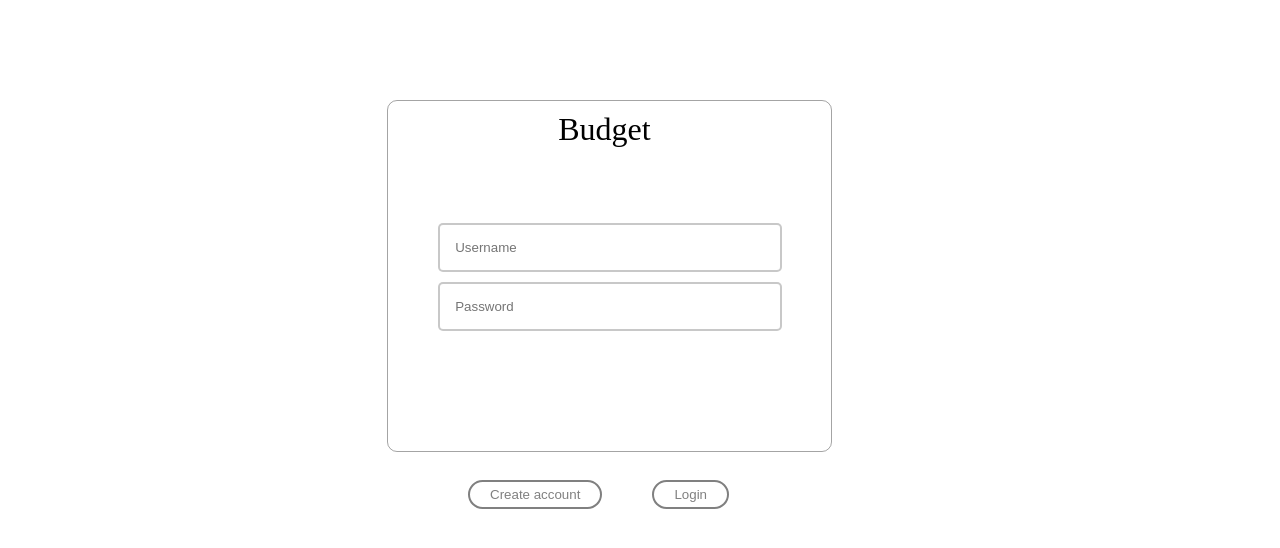
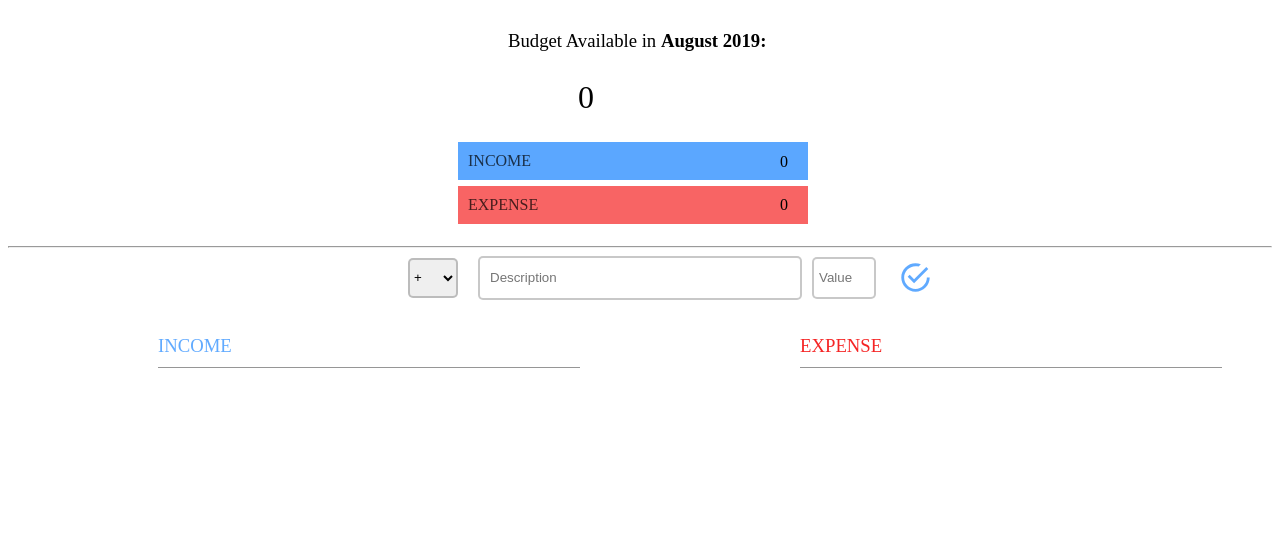
Before and after one commit to SrikantKonduri/Budget, a React (Create React App) app: page /home in a window 1280 px wide. Shown: the top 548 px of the page. Built offline with nearby package versions, Linux system fonts and the light colour scheme.

Commit message:
Created react routes(/,/home)

```diff
--- a/src/index.js
+++ b/src/index.js
@@ -1,14 +1,22 @@
 import React, { Component } from 'react'
 import ReactDOM from 'react-dom'
 import App from './App'
+import {BrowserRouter as Router,Route,Switch} from 'react-router-dom';
+import BudgetMain from './BudgetMain';
 import * as serviceWorker from './serviceWorker';
 
 class NewComponent extends Component{
     render(){
         return(
-            <div>
-                <App />
-            </div>
+            <Router>
+                <div>
+                    <Switch>
+                        <Route exact path = '/' component = {App}/>
+                        <Route exact path = '/home' component = {BudgetMain}/>
+                    </Switch>
+                </div>
+            </Router>
+
         );
     }
 }
```
